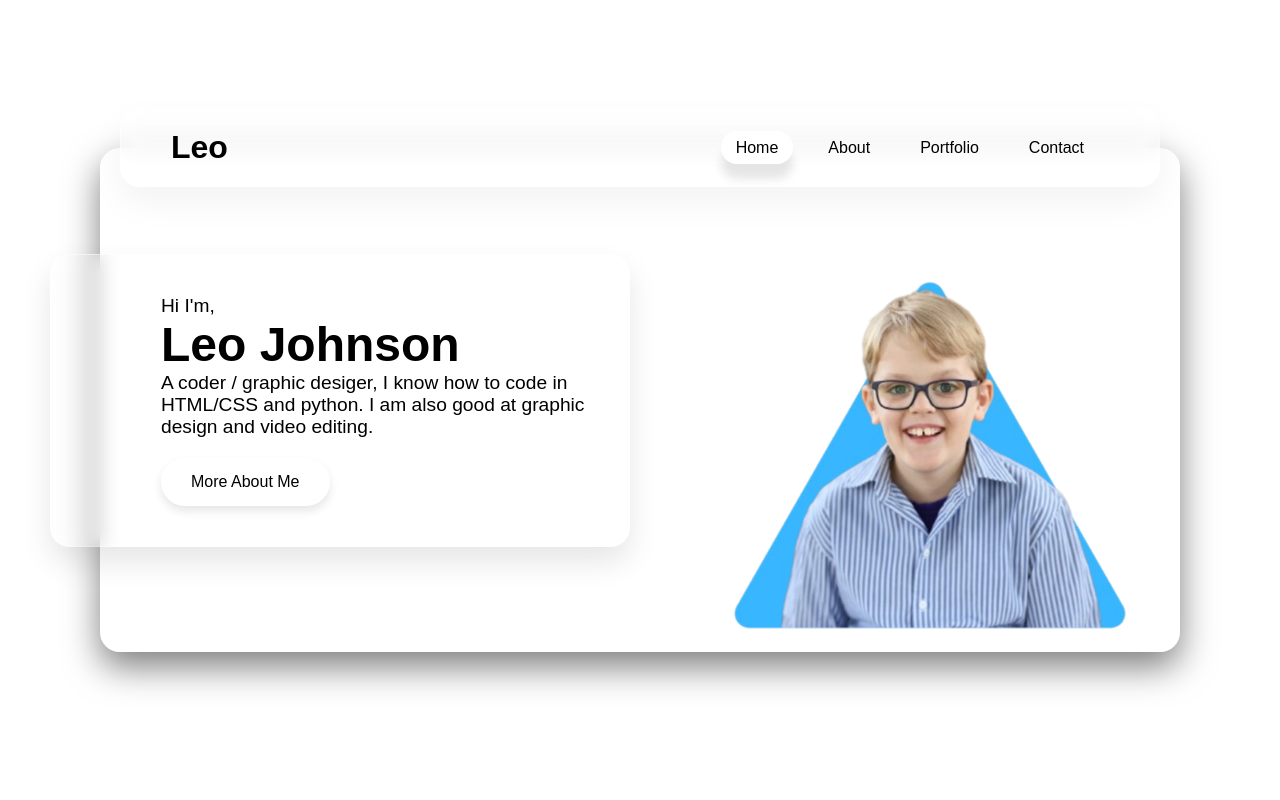
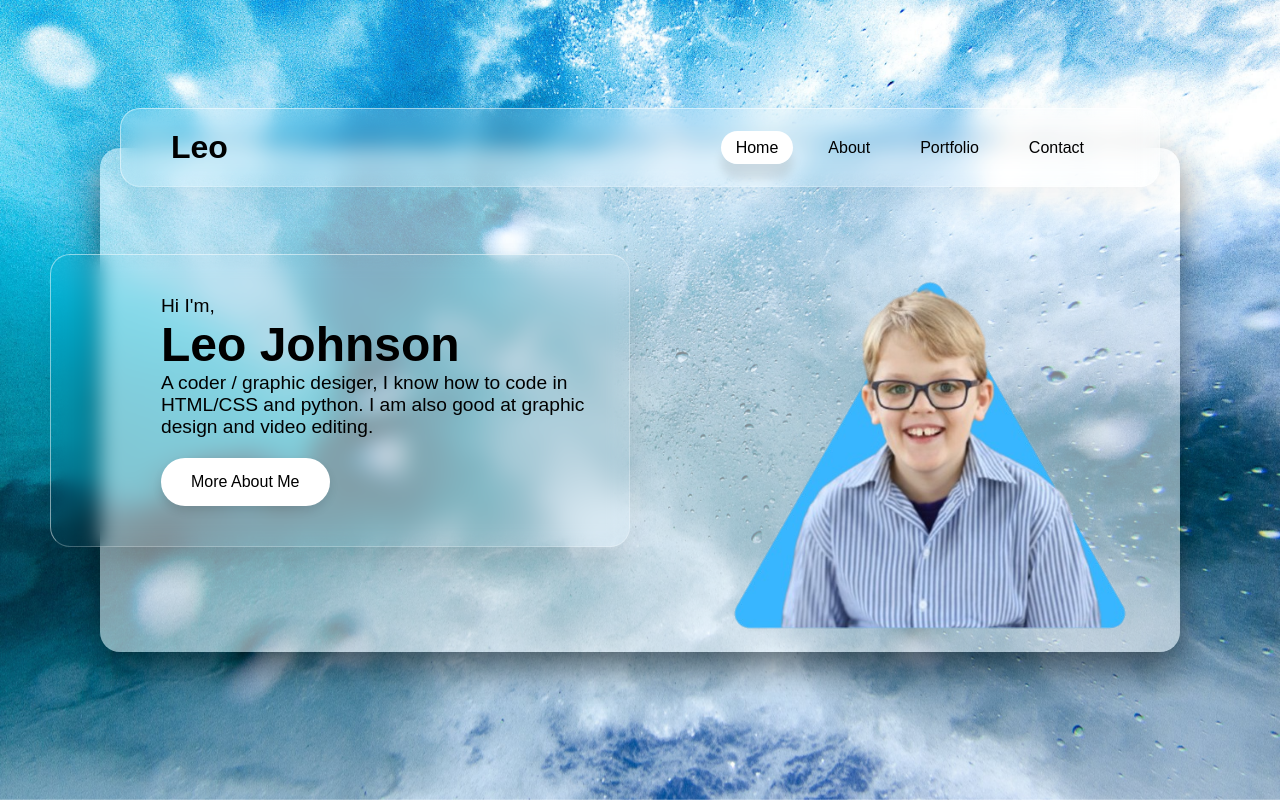
Before and after one commit to LeoTech8/My-Website, a plain HTML site: page index.html in a window 1280 px wide. Drawn offline with Linux system fonts and the light colour scheme; the site is published under a folder, as on GitHub Pages, so addresses that start at the root find nothing; a web font is replaced by a local one.

Commit message:
Update style.css

```diff
--- a/style.css
+++ b/style.css
@@ -12,7 +12,7 @@ section
     justify-content: center;
     align-items: center;
     min-height: 100vh;
-    background: url(/src/background.jpg);
+    background: url(src/background.jpg);
     background-size: cover;
     background-position: center;
     background-attachment: fixed;
```
